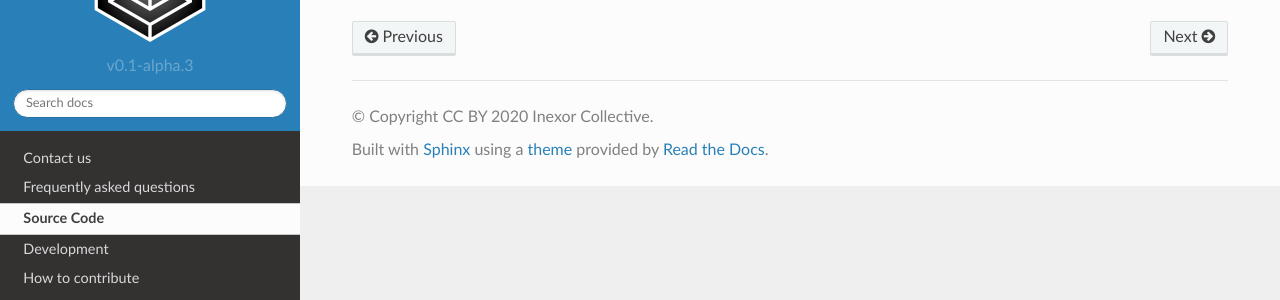
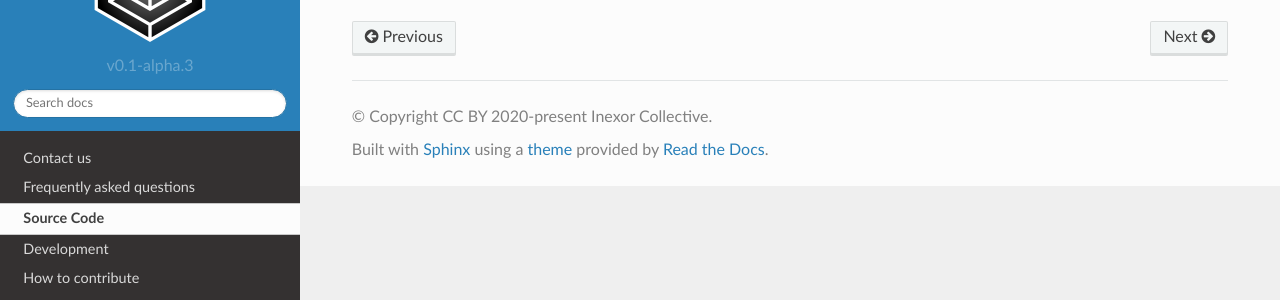
Before and after one commit to inexorgame/vulkan-renderer, a Sphinx documentation site: the page built from documentation/source/code/main.rst, in a window 1280 px wide. Shown: the part 139-439 px from the top of the page. Built offline with Sphinx 7.4.7 and the Read the Docs theme 2.0.0, drawn with Linux system fonts in a browser that asks for light colours; pages that are not in the unit, such as notebooks, are missing from menus.

Commit message:
[wiki] Added Iceflower's requested changes: add '-present' to sphinx configuration.
Signed-off-by: Johannes <johannesschneider@outlook.com>

```diff
--- a/documentation/source/conf.py
+++ b/documentation/source/conf.py
@@ -21,7 +21,7 @@ master_doc = 'index'
 
 project = 'Inexor Vulkan Renderer'
 author = 'Inexor Collective'
-copyright = 'CC BY 2020 ' + author
+copyright = 'CC BY 2020-present ' + author
 title = project + ' Documentation'
 version = 'v0.1-alpha.3'
 release = 'v0.1-alpha.3'
```
